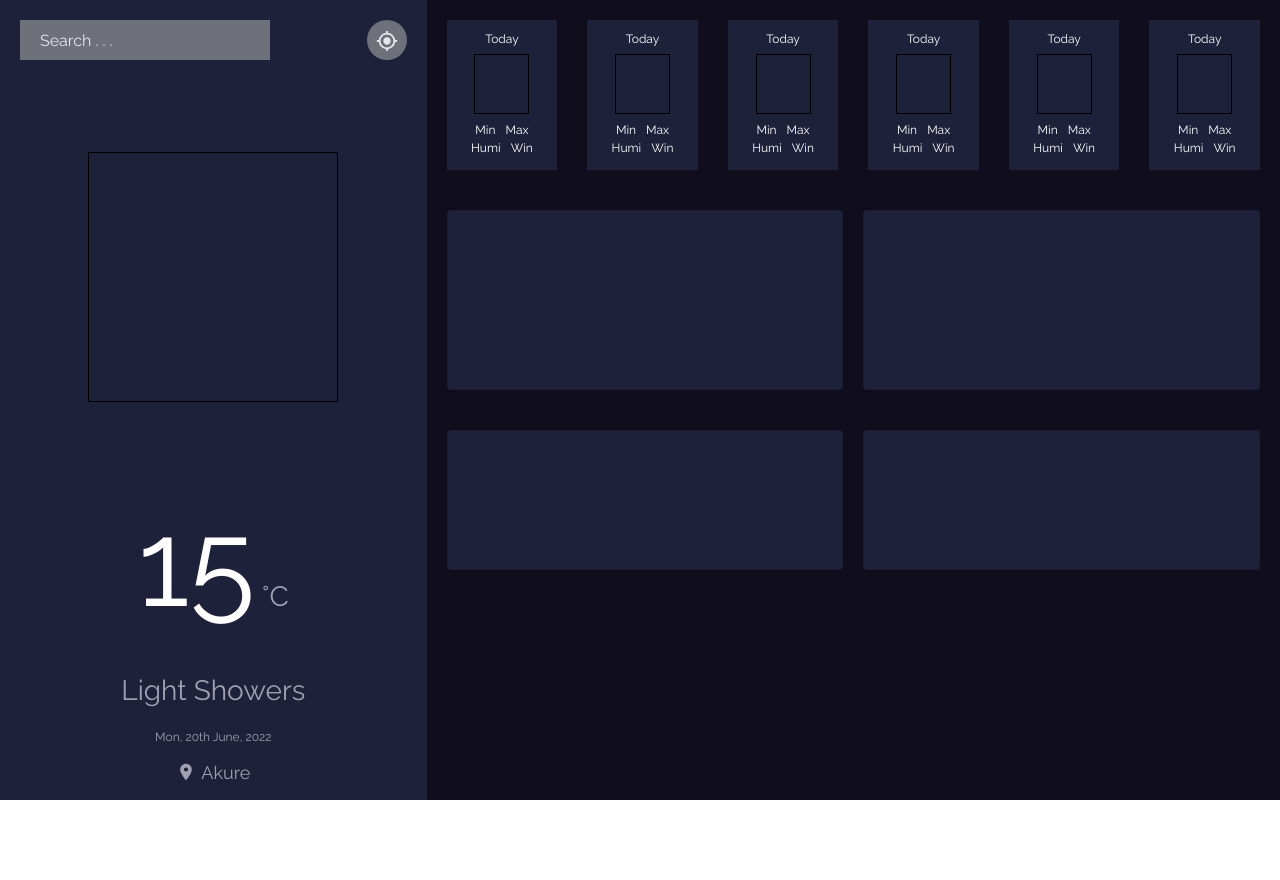
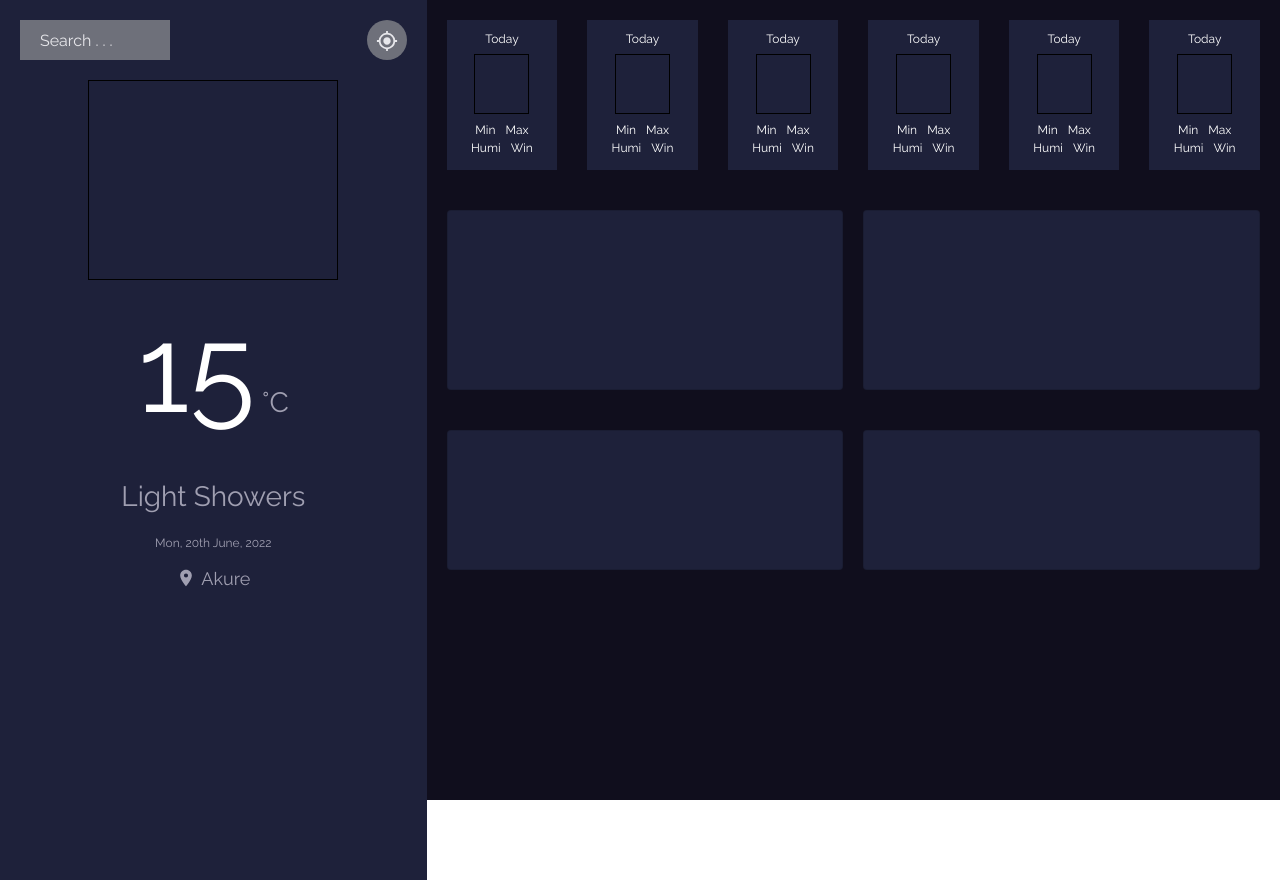
Before and after one commit to smtoyedeji/react-weather-app, a React (Create React App) app: page / in a window 1280 px wide. Before the commit the page ends 800 px from the top, so only its background shows below. Built offline with nearby package versions, Linux system fonts and the light colour scheme.

Commit message:
Styles updated. Search input placed in App component

```diff
--- a/src/App.css
+++ b/src/App.css
@@ -1,18 +1,72 @@
 .app--container {
     display: grid;
     overflow-y: hidden;
+    position: relative;
+}
+
+.search--location {
+    position: absolute;
+    width: 100%;
+    top: 0;
+    display: flex;
+    justify-content: space-between;
+    background: #1E213A;
+}
+.search--location form {
+    color: #E7E7EB;
+    padding: 20px 20px;
+    display: flex;
+    justify-content: space-between;
+    align-items: center;
+    width: 100%
+}
+.search--location input {
+    color: #E7E7EB;
+    background-color: #6E707A;
+    width: 150px;
+    height: 40px;
+    border: transparent;
+    padding: 10px 20px;
+}
+
+.search--location input::placeholder {
+    color: #E7E7EB;
+}
+.search--location input:focus {
+    outline: none;
+}
+
+.search--location button {
+    background-color: #6E707A;
+    border: transparent;
+    width: 40px;
+    height: 40px;
+    border-radius: 50%;
+}
+.location--icon {
+    color: #E7E7EB;
+    font-size: 22px;
+    text-align: center;
 }
 
 .weather--details {
     background: #100E1D;
 }
 
-@media only screen and (min-width: 1025px) {
+
+
+@media only screen and (min-width: 1024px) {
     .app--container {
         grid-template-columns: 1fr 2fr;
     }
     .weather--details {
         height: 100vh;
     }
+    .search--location {
+        max-width: 33.33%;
+    }
+    body {
+        overflow-y: hidden;
+    }
 
 }
--- a/src/App.js
+++ b/src/App.js
@@ -2,10 +2,22 @@ import './App.css';
 import CurrentWeather from './components/CurrentWeather';
 import CurrentWeatherDetails from './components/CurrentWeatherDetails';
 import WeatherForecast from './components/WeatherForecast';
+import { MdMyLocation } from "react-icons/md";
 
 function App() {
   return (
     <div className='app--container'>
+       <div className="search--location">
+            <form action="">
+                <input
+                    type="search"
+                    className="color--one" placeholder="Search . . ."
+                />
+                <button type="submit" className="color--one">
+                    <MdMyLocation className="location--icon"/>
+                </button>
+            </form>
+        </div>
       <CurrentWeather
         searchInput="searchInput"
       />
--- a/src/CurrentWeather.css
+++ b/src/CurrentWeather.css
@@ -2,46 +2,7 @@
 .current--weather {
     background: #1E213A;
     height: 100vh;
-    display: flex;
-    flex-direction: column;
-    justify-content: space-between;
-}
-
-.search--location form {
-    color: #E7E7EB;
-    padding: 20px 20px;
-    display: flex;
-    justify-content: space-between;
-    align-items: center;
-}
-
-.search--location input {
-    color: #E7E7EB;
-    background-color: #6E707A;
-    width: 150px;
-    height: 40px;
-    border: transparent;
-    padding: 10px 20px;
-}
-
-.search--location input::placeholder {
-    color: #E7E7EB;
-}
-.search--location input:focus {
-    outline: none;
-}
-
-.search--location button {
-    background-color: #6E707A;
-    border: transparent;
-    width: 40px;
-    height: 40px;
-    border-radius: 50%;
-}
-.location--icon {
-    color: #E7E7EB;
-    font-size: 22px;
-    text-align: center;
+    margin-top: 80px;
 }
 
 .current--weather--icon {
@@ -49,8 +10,6 @@
     width: 150px;
     border: 1px solid black;
     margin: 0 auto;
-    display: flex;
-    align-self: center;
 }
 
 .today {
@@ -93,13 +52,9 @@
 }
 
 @media only screen and (min-width: 768px) {
-    .search--location input {
-        width: 250px;
-        height: 40px;
-    }
     .current--weather--icon {
         width: 250px;
-        height: 250px;
+        height: 200px;
     }
 
 }
--- a/src/WeatherForecast.css
+++ b/src/WeatherForecast.css
@@ -1,7 +1,7 @@
 .weather--forecast {
     background: #100E1D;
     display: grid;
-    grid-template-columns: repeat(auto-fit, minmax(100px, 1fr));
+    grid-template-columns: repeat(auto-fit, minmax(80px, 1fr));
     grid-auto-rows: 150px;
     justify-content: center;
     padding: 20px;
--- a/src/components/CurrentWeather.js
+++ b/src/components/CurrentWeather.js
@@ -1,22 +1,12 @@
 import React from 'react';
 import "../CurrentWeather.css"
-import { MdMyLocation, MdLocationOn } from "react-icons/md";
+import { MdLocationOn } from "react-icons/md";
 
 function CurrentWeather(props) {
     console.log(props);
   return (
     <div className="current--weather">
-        <div className="search--location">
-            <form action="">
-                <input
-                    type="search"
-                    className="color--one" placeholder="Search . . ."
-                />
-                <button type="submit" className="color--one">
-                    <MdMyLocation className="location--icon"/>
-                </button>
-            </form>
-        </div>
+
         <div className="current--weather--icon">
 
         </div>
```
